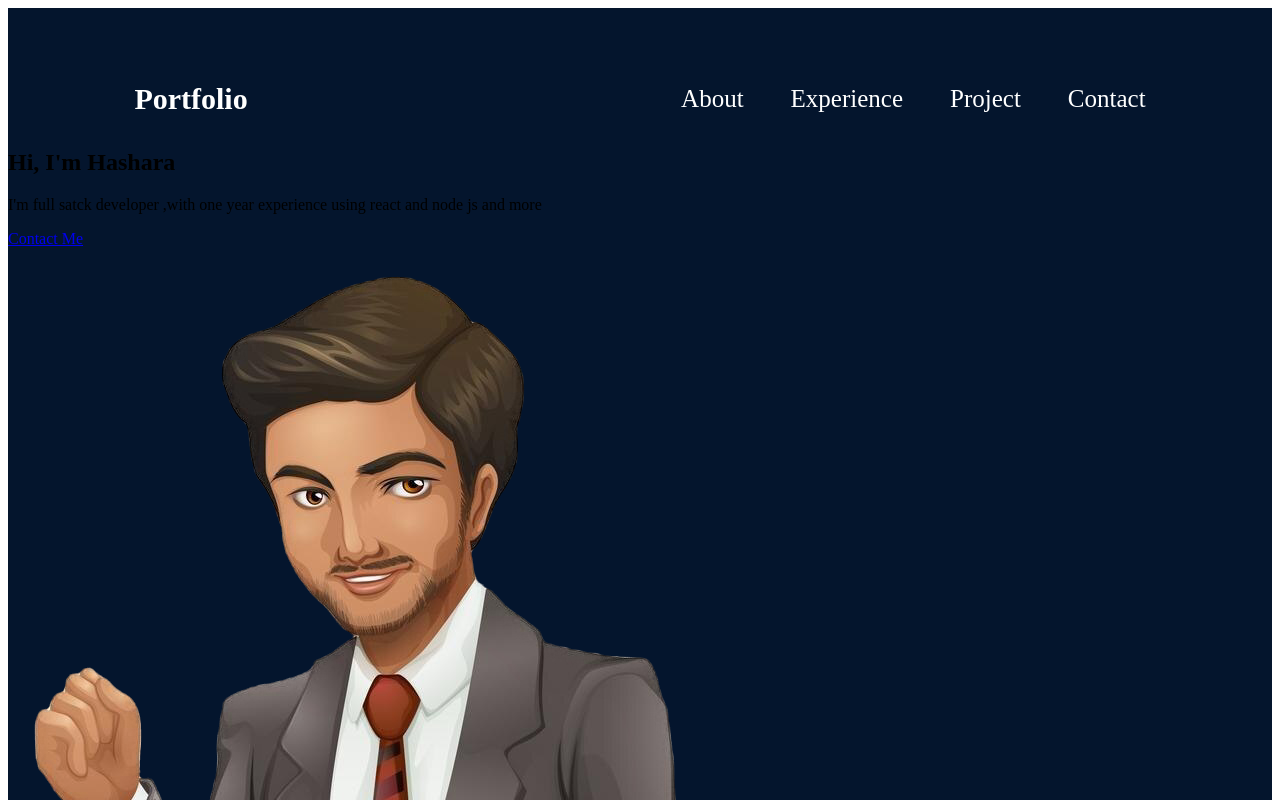
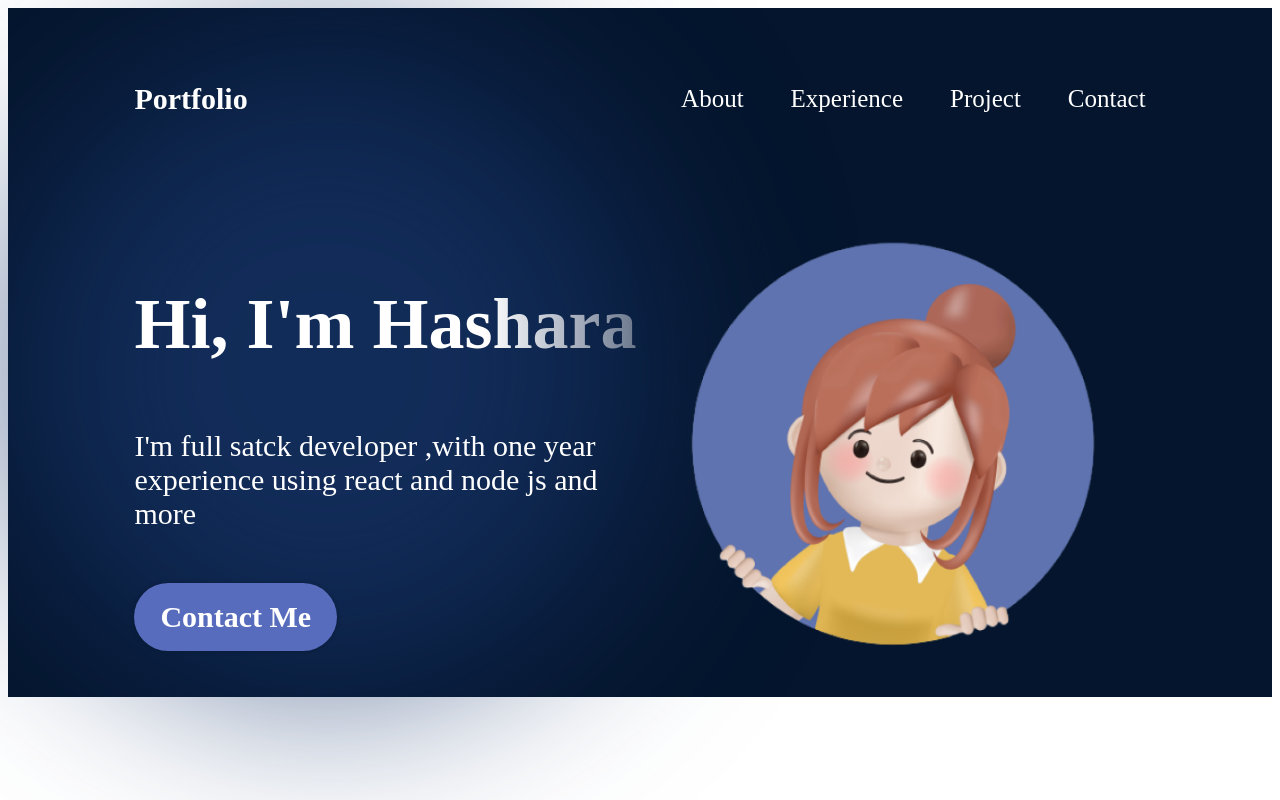
Before and after one commit to hasharas/my-portfolio, a React (Vite) app: page / in a window 1280 px wide. Shown: the top 800 px of the page. Built offline with nearby package versions, Linux system fonts and the light colour scheme; the HTML template or start-up script is replaced by a standard one.

Commit message:
style hero section

```diff
--- a/src/component/Hero/Hero.jsx
+++ b/src/component/Hero/Hero.jsx
@@ -1,6 +1,6 @@
 import React from 'react';
 import style from './Hero.module.css'
-import HeroImg from "../../assets/hero/men.png"
+import HeroImg from "../../assets/hero/heroImage.png"
 
 const Hero = () => {
       return (
--- a/src/component/Hero/Hero.module.css
+++ b/src/component/Hero/Hero.module.css
@@ -0,0 +1,102 @@
+@import "../../vars.css";
+
+.container {
+  position: relative;
+  display: flex;
+  align-items: center;
+  justify-content: space-between;
+  margin-top: 49px;
+  z-index: 1;
+  margin-left: 10%;
+  margin-right: 10%;
+}
+
+.content {
+  display: flex;
+  flex-direction: column;
+  align-items: flex-start;
+  color: var(--color-text);
+  z-index: 1;
+}
+
+.title {
+  font-size: 72px;
+  font-weight: 900px;
+  margin-bottom: 33px;
+  font-family: var(--font-roboto);
+  background: linear-gradient(
+    90deg,
+    rgba(255, 255, 255, 1) 70%,
+    rgba(255, 255, 255, 0) 120%
+  );
+  -webkit-text-fill-color: transparent;
+  -webkit-background-clip: text;
+  /* text-decoration: none; */
+  color: var(--color-text);
+}
+
+.description {
+  font-size: 30px;
+  font-family: var(--font-roboto);
+  margin-bottom: 52px;
+}
+
+.contactBtn {
+  text-decoration: none;
+  background-color: var(--color-primary);
+  color: var(--color-text);
+  border-radius: 100px;
+  font-size: 30px;
+  font-weight: 600;
+  padding: 17px 26px;
+  box-shadow: 0 0 4px 0 rgba(0, 0, 0, 0.25);
+}
+
+.heroImg {
+  width: 50%;
+  z-index: 1;
+
+  animation-name: floating;
+  animation-duration: 3s;
+  animation-iteration-count: infinite;
+  animation-timing-function: ease-in-out;
+}
+@keyframes floating {
+  0% {
+    transform: translate(0, 0px);
+  }
+  50% {
+    transform: translate(0, 10px);
+  }
+  100% {
+    transform: translate(0, -0px);
+  }
+}
+
+.topBluer {
+  position: absolute;
+  width: 50vw;
+  height: 50vw;
+  min-width: 350px;
+  min-width: 350px;
+  top: -128px;
+  left: -10vw;
+  border-radius: 764px;
+  background: rgba(25, 55, 109, 0.7);
+  filter: blur(100px);
+  z-index: 0;
+}
+
+.bottomBtn {
+  position: absolute;
+  width: 70vw;
+  height: 50vw;
+  min-width: 350px;
+  min-width: 250px;
+  top: 246px;
+  right: -25vw;
+  border-radius: 764px;
+  background: rgba(25, 55, 109, 0.7);
+  filter: blur(100px);
+  z-index: 0;
+}
```
